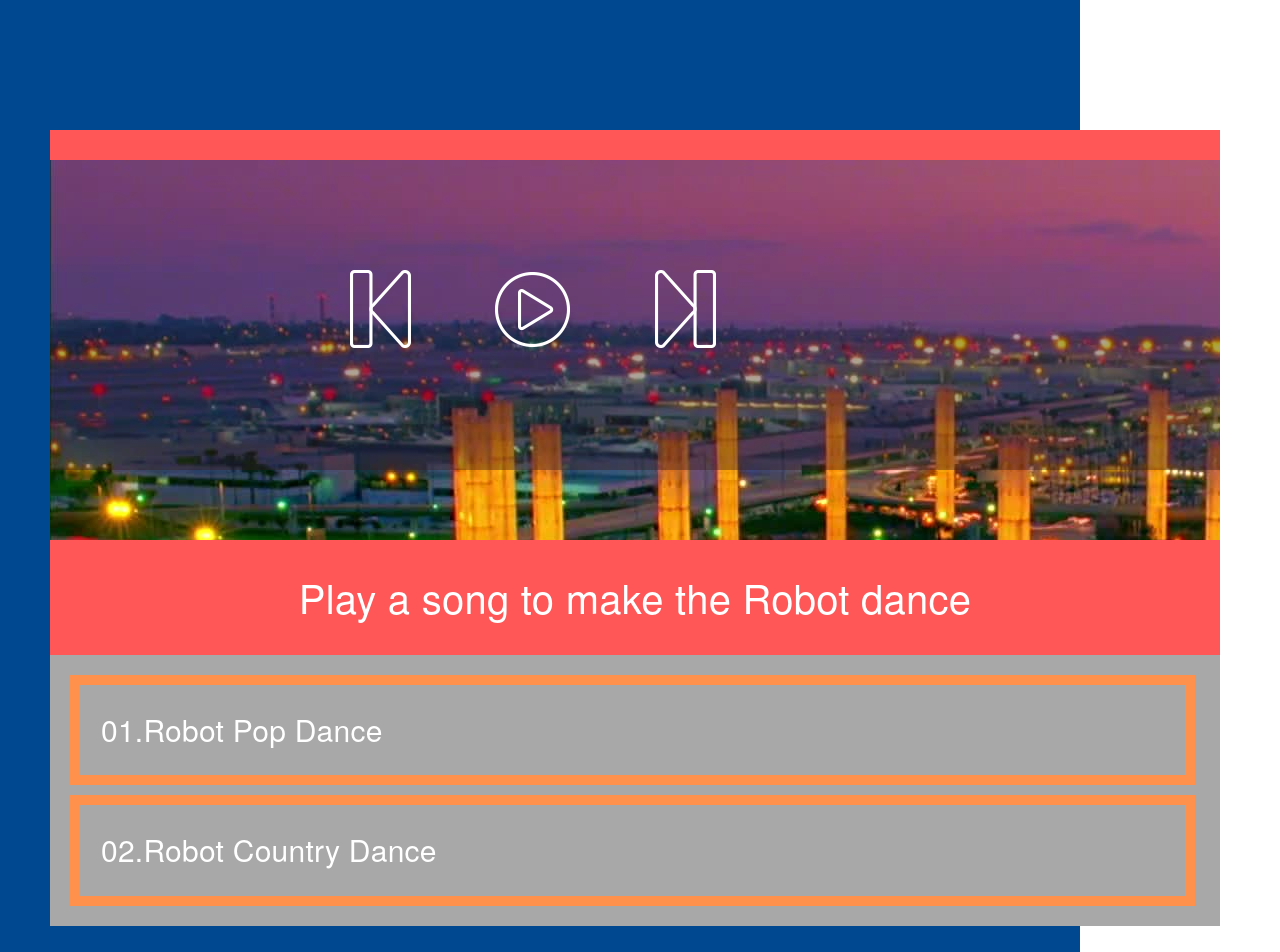
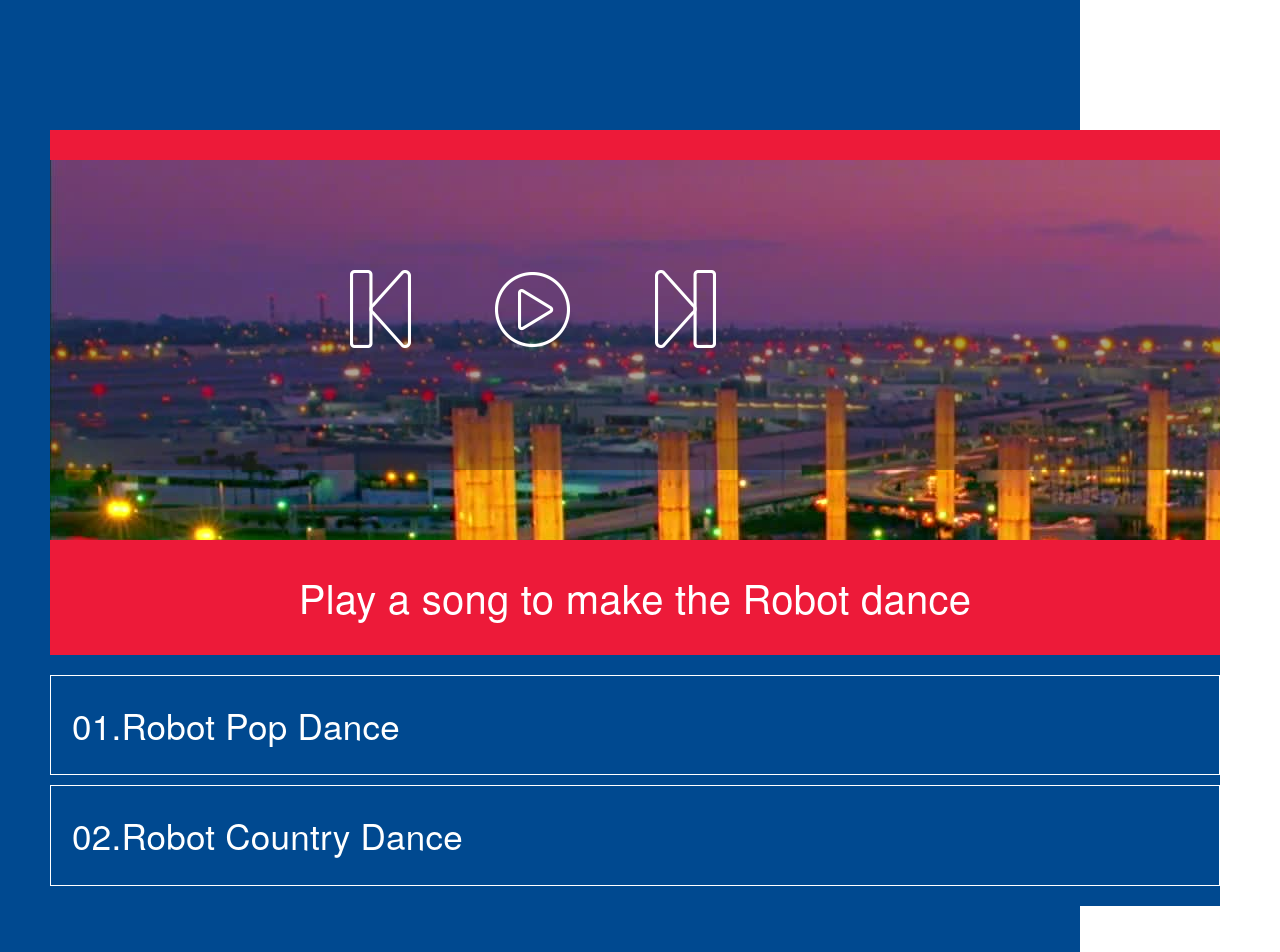
Before and after one commit to getrobotsolutions/Interstate-Restoration, a website: page Contents/Dance/index.html in a window 1280 px wide. Shown: the part 420-1372 px from the top of the page. Drawn offline with Linux system fonts and the light colour scheme.

Commit message:
Fixes
Fixes

```diff
--- a/Contents/Dance/css/dance.css
+++ b/Contents/Dance/css/dance.css
@@ -43,7 +43,7 @@ audio {
 }
 
 #mainwrap {
-    background-color: #ff5757;
+    background-color: #ed1a39;
     padding: 30px 0 0 0;
 }
 
@@ -53,10 +53,10 @@ audio {
 #plwrap {
     margin-top:25px;
     padding: 10px 0;
-    background-color: #a8a8a8;
+    background-color: #004990;
 }
 #plList{
-    padding: 0 0 0 10px;
+    padding: 0 0 0 0px;
 }
 
 #tracks {
@@ -87,10 +87,10 @@ audio {
     margin:0;
     padding:21px;
 
-    width: 97%;
-    background-color: #a8a8a8;
-    border: 10px solid #ff914c;
-    margin: 10px;
+    width: 100%;
+    background-color: #004990;
+    border: 1px solid #ffff;
+    margin: 10px 0;
 }
 
 #plList li:hover {
@@ -100,7 +100,7 @@ audio {
 
 .plItem {
     position:relative;
-    font-size: 30px;
+    font-size: 35px;
     color: white;
 }
 
--- a/css/Main.css
+++ b/css/Main.css
@@ -41,7 +41,7 @@ nav{
 }
 header .logo {
 	text-align: center;
-	padding: 55px 0 0 0px;
+	padding: 41px 0 0 0px;
 }
 header .logo img {
 	width: 1080px;
```
Also changed, not shown: maincontents.htm (+4 -4 lines), menu.html (+1 -1 lines).
